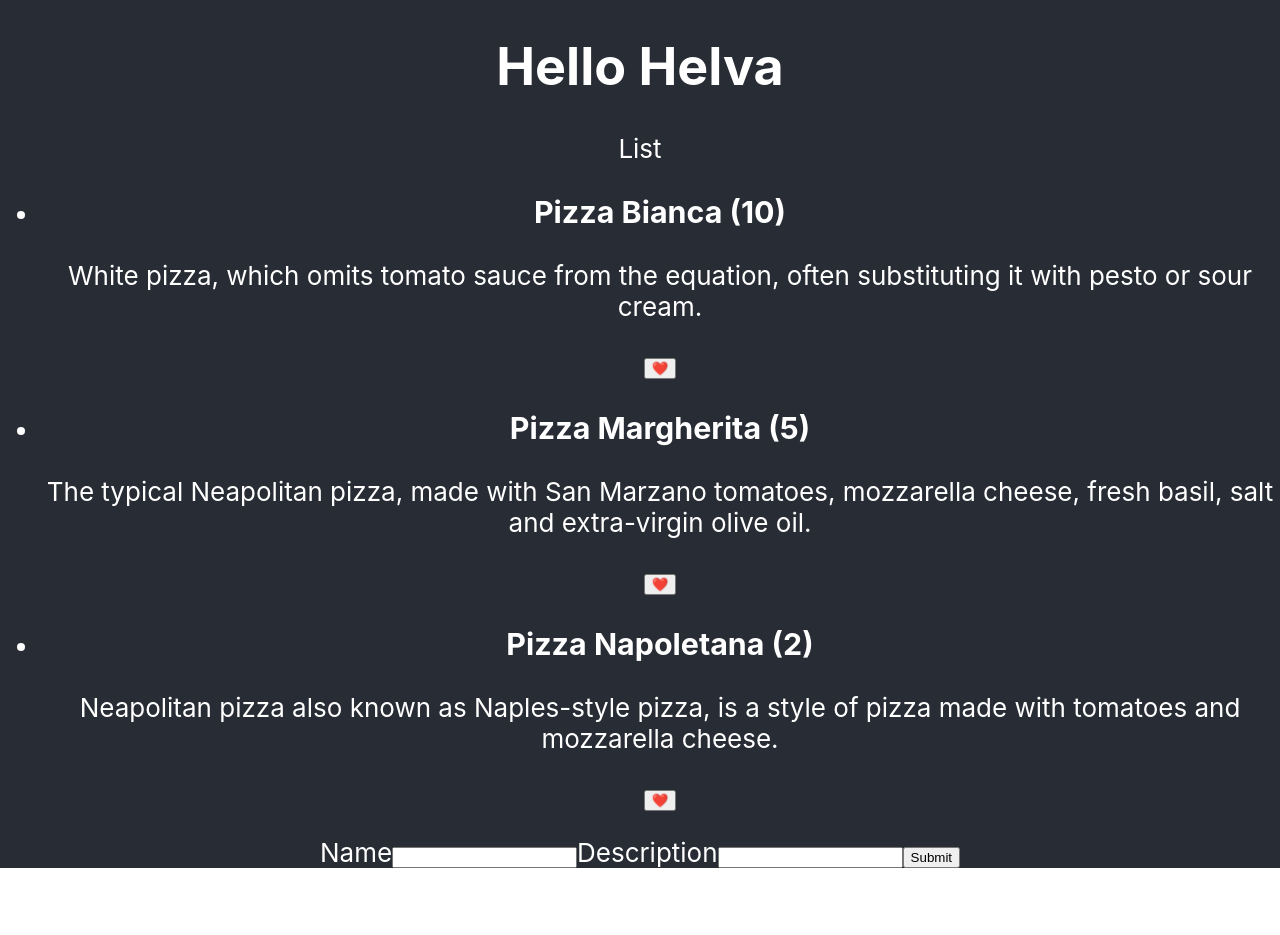
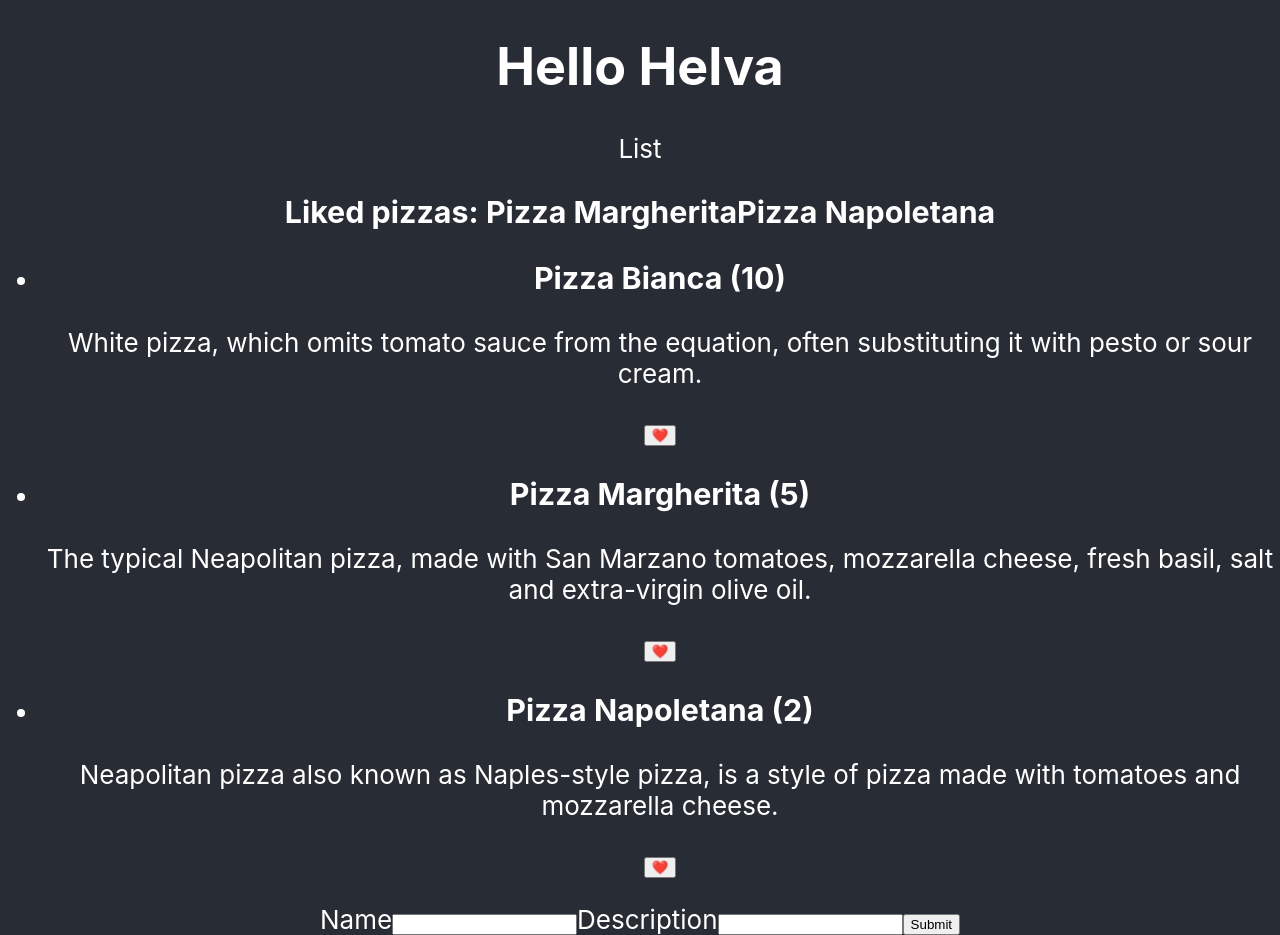
Before and after one commit to Reinoptland/pizza-app-hooks, a React (Create React App) app: page / in a window 1280 px wide. Before the commit the page ends 868 px from the top, so only its background shows below. Built offline with nearby package versions, Linux system fonts and the light colour scheme; the HTML template or start-up script is replaced by a standard one.

Commit message:
Select favorite pizza names and display the pizzas

```diff
--- a/src/components/PizzaList.js
+++ b/src/components/PizzaList.js
@@ -12,9 +12,16 @@ function selectPizzas(reduxState) {
   });
 }
 
+function selectLikedPizzas(reduxState) {
+  return reduxState.user.likes.map((pizzaId) => {
+    return reduxState.pizzas.find((pizza) => pizza.id === pizzaId).name;
+  });
+}
+
 export default function PizzaList() {
   const user = useSelector(selectUser);
   const pizzas = useSelector(selectPizzas);
+  const likedPizzaNames = useSelector(selectLikedPizzas);
   const dispatch = useDispatch();
 
   //   console.log("PIZZAS:", pizzas);
@@ -27,6 +34,12 @@ export default function PizzaList() {
   return (
     <div>
       <h1>Hello {user.name}</h1>List
+      <h3>
+        Liked pizzas:{" "}
+        {likedPizzaNames.map((name) => (
+          <strong>{name}</strong>
+        ))}
+      </h3>
       <ul>
         {pizzas.map((pizza) => {
           return (
--- a/src/store/reducer.js
+++ b/src/store/reducer.js
@@ -1,7 +1,7 @@
 const initialState = {
   user: {
     name: "Helva",
-    likes: [],
+    likes: [161235, 67283],
   },
   pizzas: [
     {
```
